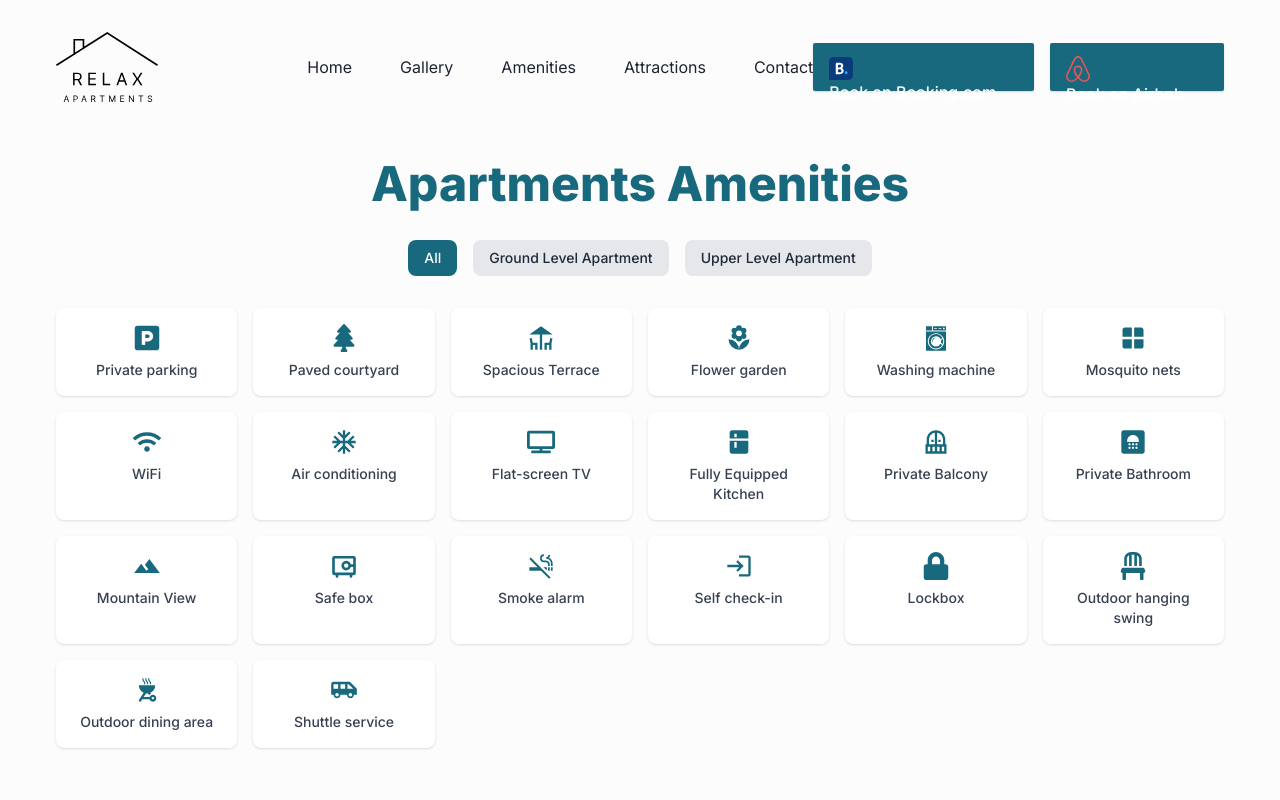
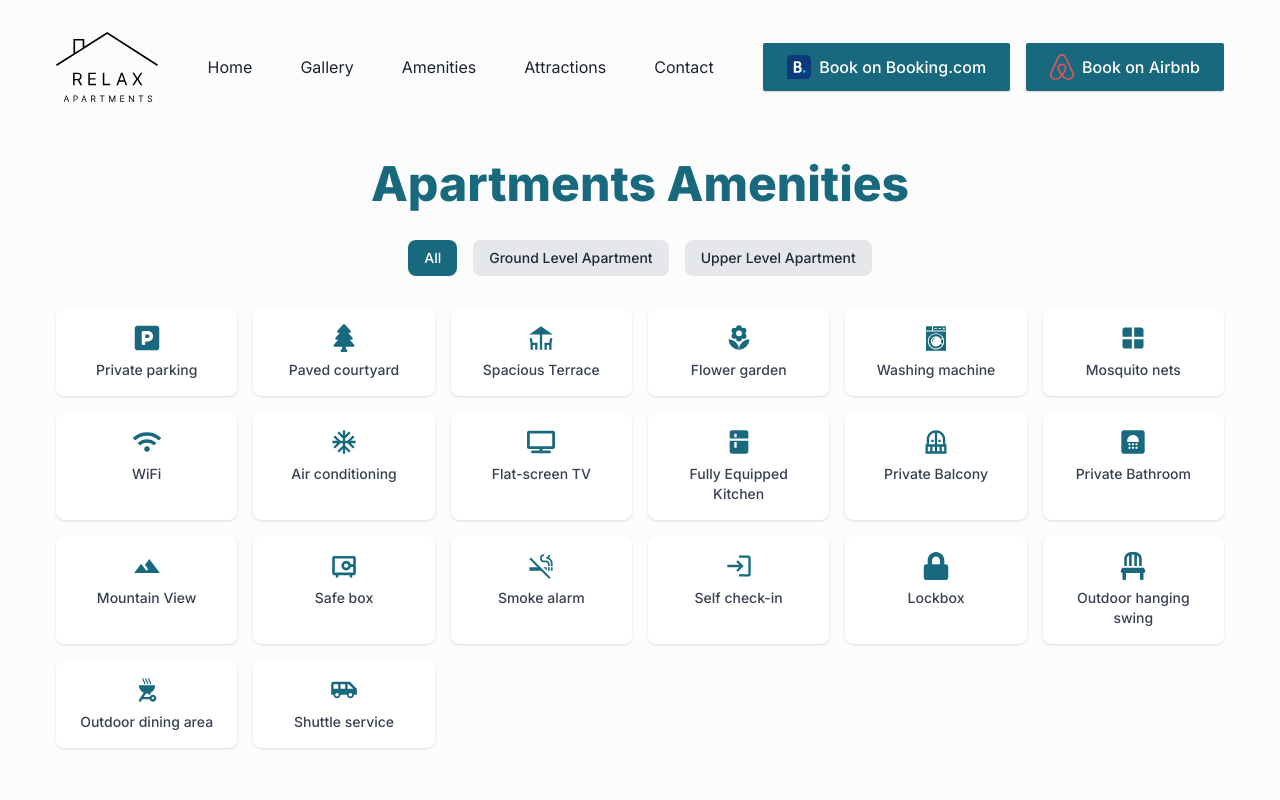
Before and after one commit to AmarHumackic/relax-web, a Next.js app: page /en/amenities in a window 1280 px wide. Shown: the top 800 px of the page. Built offline with nearby package versions, Linux system fonts and the light colour scheme.

Commit message:
Header layout fixes

```diff
--- a/src/components/Header.tsx
+++ b/src/components/Header.tsx
@@ -79,13 +79,14 @@ const Header = () => {
         }`}
       >
         <div className="container">
-          <div className="relative -mx-4 flex items-center justify-between">
-            <div className="flex w-60 max-w-full items-center px-4 xl:mr-14">
+          <div className="relative flex items-center justify-between">
+            {/* Logo */}
+            <div className="flex items-center">
               <Link
                 href="/"
-                className={`header-logo block w-full ${
+                className={`header-logo block ${
                   sticky ? "py-5 lg:py-2" : "py-8"
-                } `}
+                }`}
               >
                 <Image
                   src="/images/logo/logo-black.svg"
@@ -95,13 +96,117 @@ const Header = () => {
                 />
               </Link>
             </div>
-            <div className="flex w-full items-center justify-between px-4">
-              <div>
+
+            {/* Desktop Navigation */}
+            <nav className="hidden items-center space-x-8 lg:flex xl:space-x-12">
+              <ul className="flex space-x-4 xl:space-x-12">
+                {menuData.map((menuItem, index) => (
+                  <li key={index} className="group relative">
+                    {menuItem.path ? (
+                      <Link
+                        href={menuItem.path}
+                        className={`text-base lg:py-6 ${
+                          usePathName === menuItem.path
+                            ? "text-primary"
+                            : "text-dark hover:text-primary"
+                        }`}
+                      >
+                        {menuItem.title}
+                      </Link>
+                    ) : (
+                      <>
+                        <p
+                          onClick={() => handleSubmenu(index)}
+                          className="text-dark group-hover:text-primary flex cursor-pointer items-center justify-between py-6"
+                        >
+                          {menuItem.title}
+                          <span className="pl-3">
+                            <svg
+                              width="25"
+                              height="24"
+                              viewBox="0 0 25 24"
+                              fill="none"
+                              xmlns="http://www.w3.org/2000/svg"
+                            >
+                              <path
+                                d="M9.5 18L15.5 12L9.5 6"
+                                stroke="currentColor"
+                                strokeWidth="2"
+                                strokeLinecap="round"
+                                strokeLinejoin="round"
+                              />
+                            </svg>
+                          </span>
+                        </p>
+                        <div
+                          className={`submenu relative top-full left-0 rounded-sm bg-white transition-[top] duration-300 group-hover:opacity-100 lg:invisible lg:absolute lg:top-[110%] lg:block lg:w-[250px] lg:p-4 lg:opacity-0 lg:shadow-lg lg:group-hover:visible lg:group-hover:top-full ${
+                            openIndex === index ? "block" : "hidden"
+                          }`}
+                        >
+                          {menuItem.submenu?.map((submenuItem, index) => (
+                            <Link
+                              href={submenuItem.path}
+                              key={index}
+                              onClick={() => {
+                                setOpenIndex(-1);
+                              }}
+                              className="text-dark hover:text-primary block rounded-sm py-2.5 text-sm lg:px-3"
+                            >
+                              {submenuItem.title}
+                            </Link>
+                          ))}
+                        </div>
+                      </>
+                    )}
+                  </li>
+                ))}
+              </ul>
+            </nav>
+
+            {/* Desktop Booking Buttons */}
+            <div className="hidden items-center space-x-3 lg:flex xl:space-x-4">
+              <a
+                href="https://www.booking.com"
+                target="_blank"
+                rel="noopener noreferrer"
+                className="ease-in-up shadow-btn hover:shadow-btn-hover bg-primary hover:bg-primary/90 flex h-12 items-center gap-2 rounded-xs px-4 py-3 text-base font-medium whitespace-nowrap text-white transition duration-300 xl:px-6"
+              >
+                <Image
+                  src="/images/hero/bookingcom-logo.svg"
+                  alt="Booking.com logo"
+                  width={24}
+                  height={24}
+                  style={{ display: "inline", verticalAlign: "middle" }}
+                />
+                <span className="whitespace-nowrap">
+                  {tCommon("bookOnBooking")}
+                </span>
+              </a>
+              <a
+                href="https://www.airbnb.com"
+                target="_blank"
+                rel="noopener noreferrer"
+                className="ease-in-up shadow-btn hover:shadow-btn-hover bg-primary hover:bg-primary/90 flex h-12 items-center gap-2 rounded-xs px-4 py-3 text-base font-medium whitespace-nowrap text-white transition duration-300 xl:px-6"
+              >
+                <Image
+                  src="/images/hero/airbnb-logo.svg"
+                  alt="Airbnb logo"
+                  width={24}
+                  height={24}
+                  style={{ display: "inline", verticalAlign: "middle" }}
+                />
+                <span className="whitespace-nowrap">
+                  {tCommon("bookOnAirbnb")}
+                </span>
+              </a>
+            </div>
+
+            {/* Mobile Menu Button */}
             <button
               onClick={() => setNavbarOpen((prevState) => !prevState)}
               id="navbarToggler"
               aria-label="Mobile Menu"
-                  className="ring-primary absolute top-1/2 right-4 block translate-y-[-50%] rounded-lg px-3 py-[6px] focus:ring-2 lg:hidden"
+              className="ring-primary block rounded-lg px-3 py-[6px] focus:ring-2 lg:hidden"
             >
               <span
                 className={`relative my-1.5 block h-0.5 w-[30px] bg-black transition-all duration-300 ${
@@ -119,22 +224,22 @@ const Header = () => {
                 }`}
               />
             </button>
+
+            {/* Mobile Navigation */}
             <nav
               id="navbarCollapse"
-                  className={`navbar border-body-color/50 absolute right-0 z-30 w-[250px] rounded border-[.5px] bg-white px-6 py-4 duration-300 lg:visible lg:static lg:w-auto lg:border-none lg:!bg-transparent lg:p-0 lg:opacity-100 ${
-                    navbarOpen
-                      ? "visibility top-full opacity-100"
-                      : "invisible top-[120%] opacity-0"
+              className={`navbar border-body-color/50 absolute top-full right-0 left-0 z-30 w-full rounded border-[.5px] bg-white px-6 py-4 duration-300 lg:hidden ${
+                navbarOpen ? "visibility opacity-100" : "invisible opacity-0"
               }`}
             >
-                  <ul className="block lg:flex lg:space-x-4 xl:space-x-12">
+              <ul className="block">
                 {menuData.map((menuItem, index) => (
                   <li key={index} className="group relative">
                     {menuItem.path ? (
                       <Link
                         href={menuItem.path}
                         onClick={() => setNavbarOpen(false)}
-                            className={`flex py-2 text-base lg:mr-0 lg:inline-flex lg:px-0 lg:py-6 ${
+                        className={`flex py-2 text-base ${
                           usePathName === menuItem.path
                             ? "text-primary"
                             : "text-dark hover:text-primary"
@@ -146,7 +251,7 @@ const Header = () => {
                       <>
                         <p
                           onClick={() => handleSubmenu(index)}
-                              className="text-dark group-hover:text-primary flex cursor-pointer items-center justify-between py-2 text-base lg:mr-0 lg:inline-flex lg:px-0 lg:py-6"
+                          className="text-dark group-hover:text-primary flex cursor-pointer items-center justify-between py-2 text-base"
                         >
                           {menuItem.title}
                           <span className="pl-3">
@@ -191,22 +296,20 @@ const Header = () => {
                   </li>
                 ))}
               </ul>
-                </nav>
-              </div>
-              <div className="flex items-center justify-end pr-16 lg:pr-0">
-                <div className="flex items-center gap-4">
+
+              {/* Mobile Booking Buttons */}
+              <div className="mt-6 flex flex-col space-y-3">
                 <a
                   href="https://www.booking.com"
                   target="_blank"
                   rel="noopener noreferrer"
-                    className="ease-in-up shadow-btn hover:shadow-btn-hover bg-primary hover:bg-primary/90 flex hidden h-12 items-center gap-2 rounded-xs px-8 py-3 text-base font-medium text-white transition duration-300 md:block md:px-4 lg:px-4 xl:px-4"
+                  className="ease-in-up shadow-btn hover:shadow-btn-hover bg-primary hover:bg-primary/90 flex h-12 items-center justify-center gap-2 rounded-xs px-4 py-3 text-base font-medium text-white transition duration-300"
                 >
                   <Image
                     src="/images/hero/bookingcom-logo.svg"
                     alt="Booking.com logo"
                     width={24}
                     height={24}
-                      className="mr-2"
                     style={{ display: "inline", verticalAlign: "middle" }}
                   />
                   <span className="whitespace-nowrap">
@@ -217,14 +320,13 @@ const Header = () => {
                   href="https://www.airbnb.com"
                   target="_blank"
                   rel="noopener noreferrer"
-                    className="ease-in-up shadow-btn hover:shadow-btn-hover bg-primary hover:bg-primary/90 flex hidden h-12 items-center gap-2 rounded-xs px-8 py-3 text-base font-medium text-white transition duration-300 md:block md:px-4 lg:px-4 xl:px-4"
+                  className="ease-in-up shadow-btn hover:shadow-btn-hover bg-primary hover:bg-primary/90 flex h-12 items-center justify-center gap-2 rounded-xs px-4 py-3 text-base font-medium text-white transition duration-300"
                 >
                   <Image
                     src="/images/hero/airbnb-logo.svg"
                     alt="Airbnb logo"
                     width={24}
                     height={24}
-                      className="mr-2"
                     style={{ display: "inline", verticalAlign: "middle" }}
                   />
                   <span className="whitespace-nowrap">
@@ -232,8 +334,7 @@ const Header = () => {
                   </span>
                 </a>
               </div>
-              </div>
-            </div>
+            </nav>
           </div>
         </div>
       </header>
```
Lines whose indentation alone changed are shown as unchanged.
